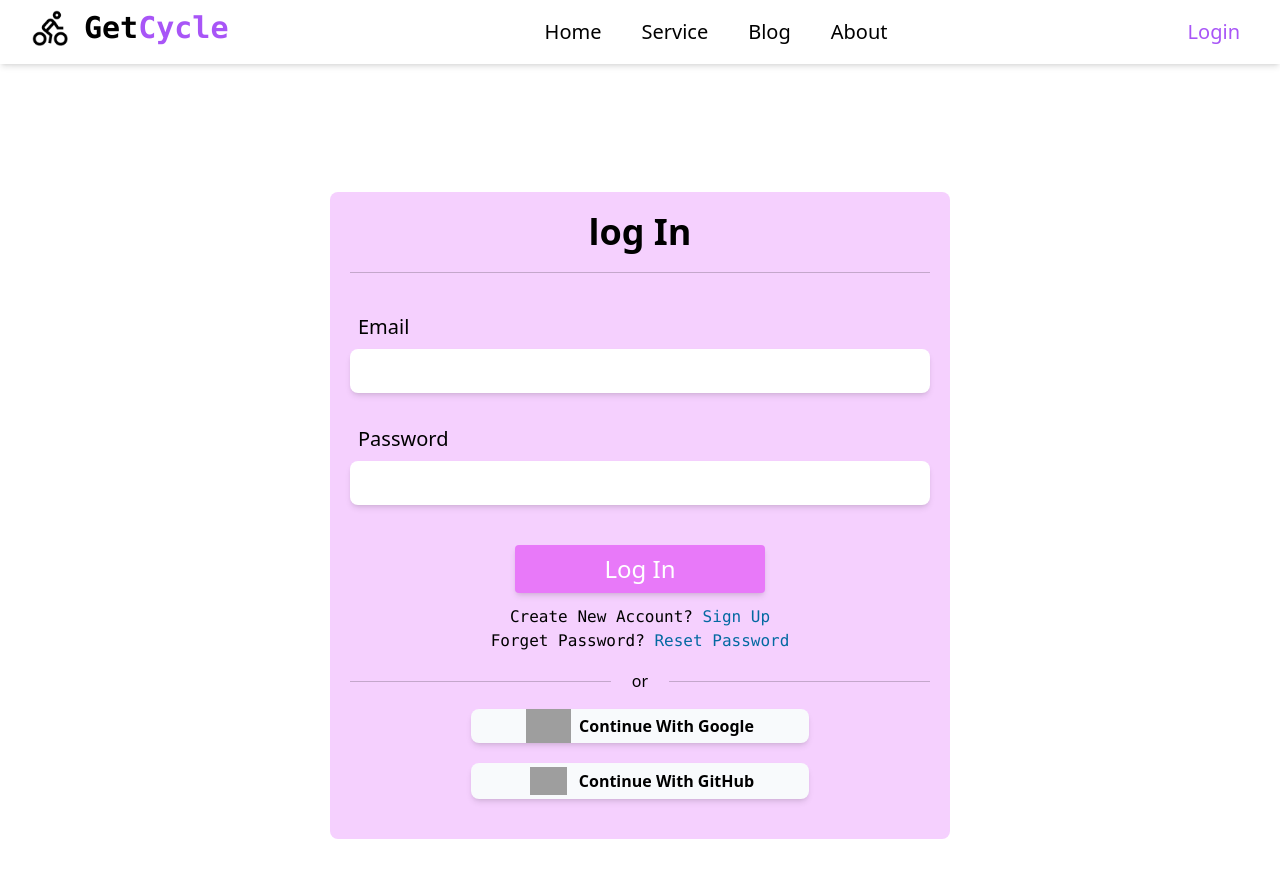
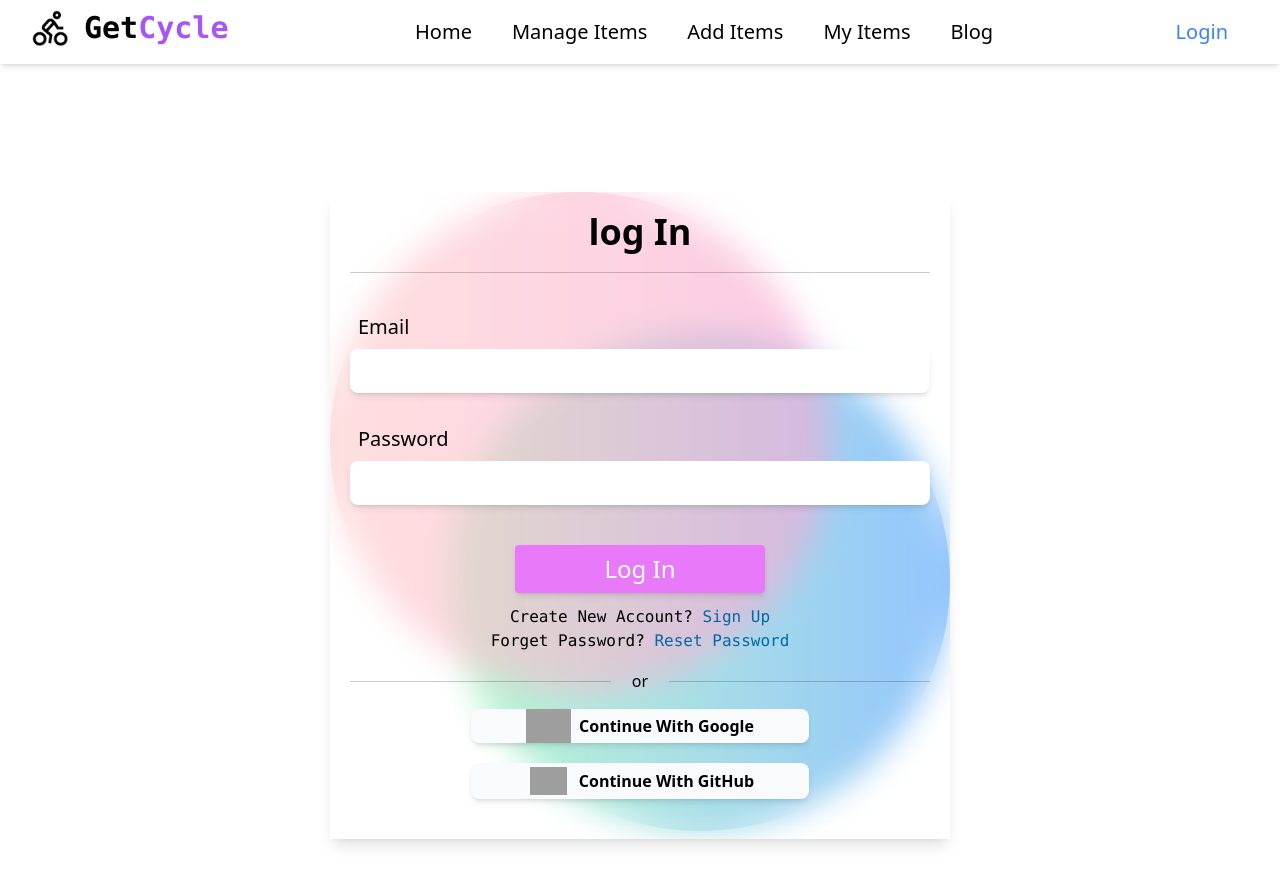
Before and after one commit to joypaul3592/Cycle-management-app, a React (Create React App) app: page /login in a window 1280 px wide. Shown: the top 884 px of the page. Built offline with nearby package versions, Linux system fonts and the light colour scheme; no server answers; grey boxes are pictures that could not be loaded.

Commit message:
adding product

```diff
--- a/src/App.js
+++ b/src/App.js
@@ -4,6 +4,10 @@ import Home from './Components/Home/Home';
 import Navbar from './Components/Sheard/Navbar/Navbar';
 import Login from './Components/UserLogin/Login/Login';
 import SignUp from './Components/UserLogin/SignUp/SignUp';
+import ManageProduct from './Components/ManageProduct/ManageProduct';
+import AddProduct from './Components/AddProduct/AddProduct';
+import MyProduct from './Components/MyProduct/MyProduct';
+import Blog from './Components/Blog/Blog';
 
 function App() {
   return (
@@ -13,6 +17,10 @@ function App() {
         <Route path="/" element={<Home />} />
         <Route path="/login" element={<Login></Login>} />
         <Route path="/signup" element={<SignUp></SignUp>} />
+        <Route path="/manageItem" element={<ManageProduct></ManageProduct>} />
+        <Route path="/addItem" element={<AddProduct></AddProduct>} />
+        <Route path="/myItem" element={<MyProduct></MyProduct>} />
+        <Route path="/blog" element={<Blog></Blog>} />
       </Routes>
     </div>
   );
--- /dev/null
+++ b/src/Components/AddProduct/AddProduct.js
@@ -0,0 +1,11 @@
+import React from 'react';
+
+const AddProduct = () => {
+    return (
+        <div>
+            <h1>this is Add Product page</h1>
+        </div>
+    );
+};
+
+export default AddProduct;
--- /dev/null
+++ b/src/Components/Blog/Blog.js
@@ -0,0 +1,11 @@
+import React from 'react';
+
+const Blog = () => {
+    return (
+        <div>
+            <h1>This is blog page</h1>
+        </div>
+    );
+};
+
+export default Blog;
--- /dev/null
+++ b/src/Components/ManageProduct/ManageProduct.js
@@ -0,0 +1,11 @@
+import React from 'react';
+
+const ManageProduct = () => {
+    return (
+        <div>
+            <h1>This is Manage Product Page</h1>
+        </div>
+    );
+};
+
+export default ManageProduct;
--- /dev/null
+++ b/src/Components/MyProduct/MyProduct.js
@@ -0,0 +1,11 @@
+import React from 'react';
+
+const MyProduct = () => {
+    return (
+        <div>
+            <h1>This is My Product page</h1>
+        </div>
+    );
+};
+
+export default MyProduct;
--- a/src/Components/Sheard/Navbar/Navbar.js
+++ b/src/Components/Sheard/Navbar/Navbar.js
@@ -1,10 +1,10 @@
 import { Disclosure, Menu } from '@headlessui/react'
 import { MenuIcon, XIcon } from '@heroicons/react/outline'
-// import { signOut } from 'firebase/auth';
-// import { useAuthState } from 'react-firebase-hooks/auth';
+import { signOut } from 'firebase/auth';
+import { useAuthState } from 'react-firebase-hooks/auth';
 import { Link, NavLink, useLocation } from 'react-router-dom'
-// import auth from '../../Firebase/Firebase.init';
 import logo from '../../../img/logo.png'
+import auth from '../../Firebase/Firebase.init'
 
 
 
@@ -13,8 +13,8 @@ function classNames(...classes) {
 }
 const Navbar = () => {
 
-    // const location = useLocation()
-    // const [user] = useAuthState(auth)
+    const location = useLocation()
+    const [user] = useAuthState(auth)
 
 
     return (
@@ -53,44 +53,42 @@ const Navbar = () => {
                                             className={({ isActive }) => (`px-3 py-2 rounded-md text-xl font-medium ${isActive ? 'text-purple-500' : 'text-black'}`)}
                                         >Home</NavLink>
                                         <NavLink
-                                            to={'service'}
+                                            to={'manageItem'}
                                             className={({ isActive }) => (`px-3 py-2 rounded-md text-xl font-medium ${isActive ? 'text-purple-500' : 'text-black'}`)}
-                                        >Service</NavLink>
+                                        >Manage Items</NavLink>
+                                        <NavLink
+                                            to={'addItem'}
+                                            className={({ isActive }) => (`px-3 py-2 rounded-md text-xl font-medium ${isActive ? 'text-purple-500' : 'text-black'}`)}
+                                        >Add Items</NavLink>
+                                        <NavLink
+                                            to={'myItem'}
+                                            className={({ isActive }) => (`px-3 py-2 rounded-md text-xl font-medium ${isActive ? 'text-purple-500' : 'text-black'}`)}
+                                        >My Items
+                                        </NavLink>
                                         <NavLink
                                             to={'blog'}
                                             className={({ isActive }) => (`px-3 py-2 rounded-md text-xl font-medium ${isActive ? 'text-purple-500' : 'text-black'}`)}
-                                        >Blog</NavLink>
-                                        <NavLink
-                                            to={'about'}
-                                            className={({ isActive }) => (`px-3 py-2 rounded-md text-xl font-medium ${isActive ? 'text-purple-500' : 'text-black'}`)}
-                                        >About
+                                        >Blog
                                         </NavLink>
-
-
-                                        {
-                                            // user?.uid ? <NavLink
-                                            //     to={'login'}
-                                            //     onClick={() => { signOut(auth) }}
-                                            //     className={({ isActive }) => (`px-3 py-2 rounded-md text-xl font-medium ${isActive ? 'text-blue-500' : 'text-black'}`)}>LogOut</NavLink> :
-
-                                            //     location.pathname.includes('/signup') ? <NavLink
-                                            //         to={'signup'}
-                                            //         className={({ isActive }) => (`px-3 py-2 rounded-md text-xl font-medium ${isActive ? 'text-blue-500' : 'text-black'}`)}
-                                            //     >SignUp</NavLink> : <NavLink
-                                            //         to={'login'}
-                                            //         className={({ isActive }) => (`px-3 py-2 rounded-md text-xl font-medium ${isActive ? 'text-blue-500' : 'text-black'}`)}
-                                            //     >Login</NavLink>
-                                        }
 
                                     </div>
                                 </div>
                                 <div className="hidden  sm:block sm:ml-6 mr-2">
                                     <div className="flex items-center justify-center h-full">
-                                        <NavLink
-                                            to={'login'}
-                                            className={({ isActive }) => (`rounded-md text-xl font-medium  ${isActive ? 'text-purple-500' : 'text-black'}`)}
+                                        {
+                                            user?.uid ? <NavLink
+                                                to={'login'}
+                                                onClick={() => { signOut(auth) }}
+                                                className={({ isActive }) => (`px-3 py-2 rounded-md text-xl font-medium ${isActive ? 'text-blue-500' : 'text-black'}`)}>LogOut</NavLink> :
 
-                                        >Login</NavLink>
+                                                location.pathname.includes('/signup') ? <NavLink
+                                                    to={'signup'}
+                                                    className={({ isActive }) => (`px-3 py-2 rounded-md text-xl font-medium ${isActive ? 'text-blue-500' : 'text-black'}`)}
+                                                >SignUp</NavLink> : <NavLink
+                                                    to={'login'}
+                                                    className={({ isActive }) => (`px-3 py-2 rounded-md text-xl font-medium ${isActive ? 'text-blue-500' : 'text-black'}`)}
+                                                >Login</NavLink>
+                                        }
                                     </div>
                                 </div>
                             </div>
@@ -116,29 +114,23 @@ const Navbar = () => {
                                 className={({ isActive }) => (`px-3 py-2 rounded-md text-xl font-medium block ${isActive ? 'text-purple-500' : 'text-black'}`)}
                             >About
                             </NavLink>
-
-                            {
-                                // user?.uid ? <NavLink
-                                //     to={'login'}
-                                //     onClick={() => { signOut(auth) }}
-                                //     className={({ isActive }) => (`px-3 py-2 rounded-md text-xl font-medium block ${isActive ? 'text-blue-500' : 'text-black'}`)}>LogOut</NavLink> :
-
-                                //     location.pathname.includes('/signup') ? <NavLink
-                                //         to={'signup'}
-                                //         className={({ isActive }) => (`px-3 py-2 rounded-md text-xl font-medium block ${isActive ? 'text-blue-500' : 'text-black'}`)}
-                                //     >SignUp</NavLink> : <NavLink
-                                //         to={'login'}
-                                //         className={({ isActive }) => (`px-3 py-2 rounded-md text-xl font-medium block ${isActive ? 'text-blue-500' : 'text-black'}`)}
-                                //     >Login</NavLink>
-                            }
                         </div>
                         <div className="px-2 pt-2 pb-3 space-y-1">
                             <div className="flex items-center justify-center h-full">
-                                <NavLink
-                                    to={'login'}
-                                    className={({ isActive }) => (`rounded-md text-xl font-medium  ${isActive ? 'text-purple-500' : 'text-black'}`)}
+                                {
+                                    user?.uid ? <NavLink
+                                        to={'login'}
+                                        onClick={() => { signOut(auth) }}
+                                        className={({ isActive }) => (`px-3 py-2 rounded-md text-xl font-medium block ${isActive ? 'text-blue-500' : 'text-black'}`)}>LogOut</NavLink> :
 
-                                >Login</NavLink>
+                                        location.pathname.includes('/signup') ? <NavLink
+                                            to={'signup'}
+                                            className={({ isActive }) => (`px-3 py-2 rounded-md text-xl font-medium block ${isActive ? 'text-blue-500' : 'text-black'}`)}
+                                        >SignUp</NavLink> : <NavLink
+                                            to={'login'}
+                                            className={({ isActive }) => (`px-3 py-2 rounded-md text-xl font-medium block ${isActive ? 'text-blue-500' : 'text-black'}`)}
+                                        >Login</NavLink>
+                                }
                             </div>
                         </div>
                     </Disclosure.Panel>
--- a/src/Components/UserLogin/Login/Login.js
+++ b/src/Components/UserLogin/Login/Login.js
@@ -109,8 +109,11 @@ const Login = () => {
 
 
     return (
-        <div className='mb-24 mx-5  '>
-            <div className="w-full lg:w-1/2 md:w-3/4 mx-auto p-5 mt-[8rem] rounded-lg bg-fuchsia-200 ">
+        <div className="login-container">
+            <div className='mb-24 mx-5 '>
+                <div className="  w-full lg:w-1/2 md:w-3/4 mx-auto bg-opacity-90 shadow-lg relative">
+
+                    <div className=" p-5 mt-[8rem]   bg-opacity-60 backdrop-blur-lg rounded-lg ">
                         <h1 className='text-4xl font-semibold mb-5'>log In</h1>
                         <div className="h-[1px] w-full bg-black opacity-20 mb-10"></div>
                         <div className="flex flex-col text-left mb-8">
@@ -136,7 +139,19 @@ const Login = () => {
                         <SocialLogin></SocialLogin>
                         <ToastContainer />
                     </div>
+                    <div className="circle h-[500px] w-[500px] rounded-full bg-gradient-to-r from-green-200 to-blue-300 ... absolute right-0 bottom-2  -z-10"></div>
+                    <div className="circle h-[500px] w-[500px] rounded-full bg-gradient-to-r from-red-200 to-pink-300 ... absolute left-0 top-0  -z-10 opacity-60"></div>
                 </div>
+
+            </div>
+
+        </div>
+
+
+
+
+
+
     );
 };
 
```
Also changed, not shown: src/Components/Products/Products.js (+12 -7 lines). Lines whose indentation alone changed are shown as unchanged.
